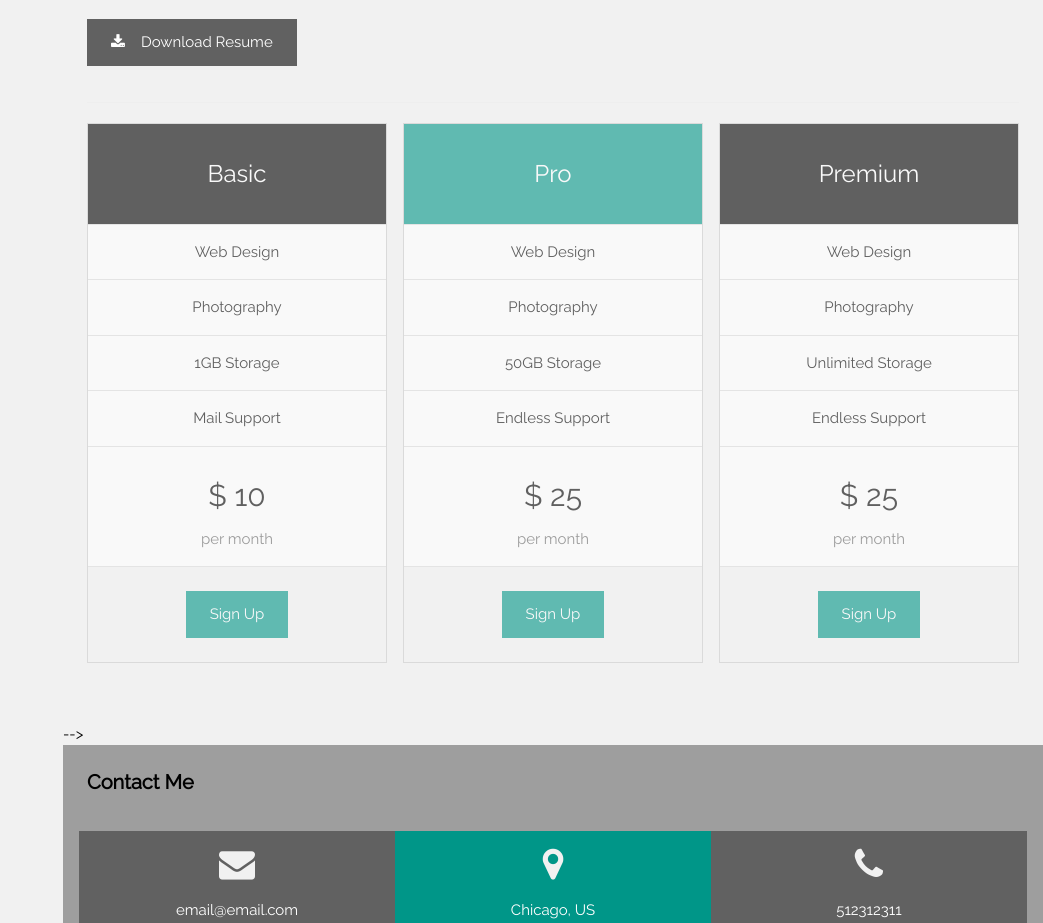
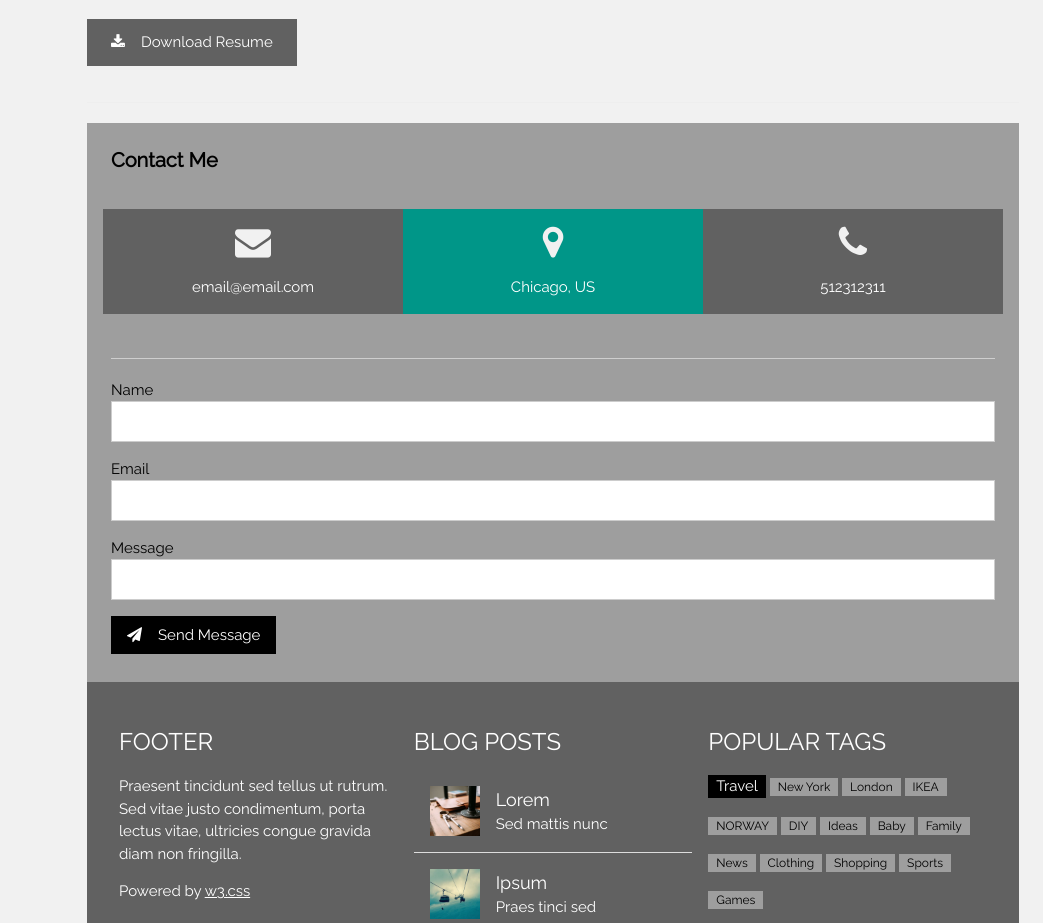
Before and after one commit to anoopkumar436/portfolio, a plain HTML site: page index.html in a window 1280 px wide. Shown: the part 1898-2821 px from the top of the page, without its empty margins (237-1280 px from the left). Drawn offline with nearby package versions, Linux system fonts and the light colour scheme; files whose address does not match are found by name.

Commit message:
Update index.html
multiple line commit

```diff
--- a/index.html
+++ b/index.html
@@ -160,7 +160,7 @@ body,h1,h2,h3,h4,h5,h6 {font-family: "Raleway", sans-serif}
  <!--
     <h4>How much I charge</h4>
     <!-- Pricing Tables -->
-    <div class="w3-row-padding" style="margin:0 -16px">
+   <!--  <div class="w3-row-padding" style="margin:0 -16px">
       <div class="w3-third w3-margin-bottom">
         <ul class="w3-ul w3-border w3-white w3-center w3-opacity w3-hover-opacity-off">
           <li class="w3-black w3-xlarge w3-padding-32">Basic</li>
```
